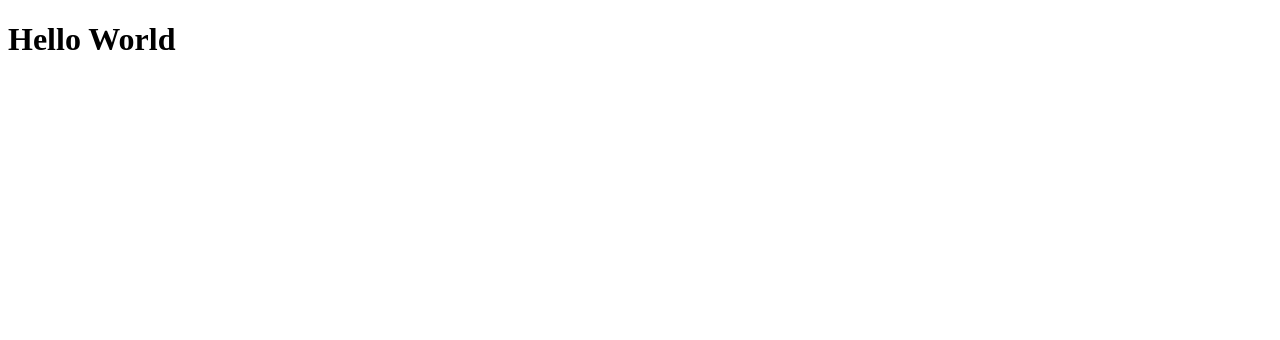
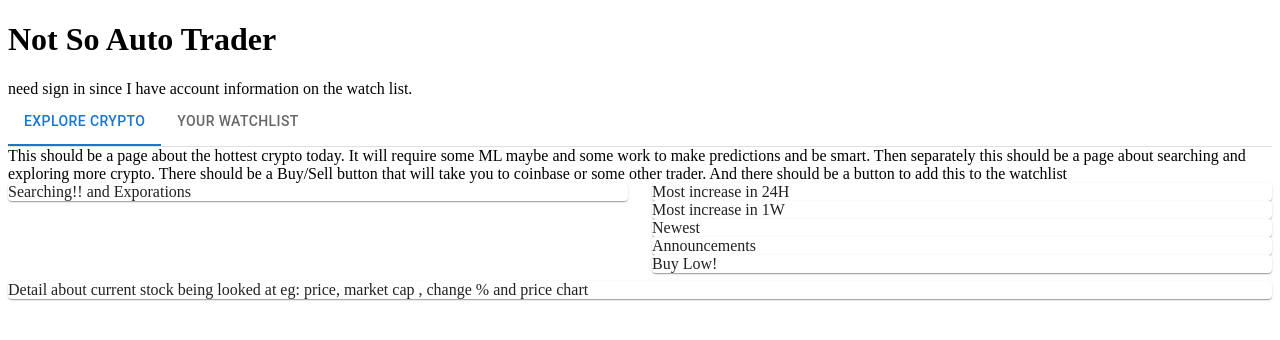
Before and after one commit to pjones2012/AutoTrader, a React app: page / in a window 1280 px wide. Shown: the top 340 px of the page. Built offline with nearby package versions, Linux system fonts and the light colour scheme.

Commit message:
Organizing Application

```diff
--- a/src/App.tsx
+++ b/src/App.tsx
@@ -1,3 +1,28 @@
+import React from 'react';
+import { Box, Tabs, Tab } from '@mui/material';
+import { Panel1 }  from './Panel1';
+import { Panel2 } from './Panel2';
+//import { TabPanel } from '@mui/lab';
+
 export const App = () => {
-  return <h1>Hello World</h1>
+  const [value, setValue] = React.useState(0);
+
+  const handleChange = (event, newValue) => {
+    //event.preventDefault();
+    setValue(newValue);
+  };
+
+  return (
+  <React.Fragment >
+    <h1>Not So Auto Trader</h1>
+    <div> need sign in since I have account information on the watch list. </div>
+    <Box sx={{ borderBottom: 1, borderColor: 'divider' }}>
+      <Tabs value={value} onChange={handleChange} aria-label="basic tabs example">
+        <Tab label="Explore Crypto" />
+        <Tab label="Your WatchList"  />
+      </Tabs>
+    </Box>
+    {value === 0 && <Panel1 />}
+    {value === 1 && <Panel2 />}
+  </React.Fragment> );
 }
--- /dev/null
+++ b/src/Panel1.tsx
@@ -0,0 +1,31 @@
+import React from 'react';
+import { Card, Grid } from '@mui/material';
+
+export const Panel1 = () => {
+  //const [value, setValue] = React.useState(0);
+
+  //const handleChange = (event, newValue) => {
+    //event.preventDefault();
+    //setValue(newValue);
+  //};
+
+  return (
+  <React.Fragment >
+    <div> This should be a page about the hottest crypto today. It will require some ML maybe and some work to make predictions and be smart.  Then separately this should be a page about searching and exploring more crypto. There should be a Buy/Sell button that will take you to coinbase or some other trader. And there should be a button to add this to the watchlist</div>
+    <Grid container rowSpacing={1} columnSpacing={{ xs: 1, sm: 2, md: 3 }}>
+      <Grid item xs={6}>
+        <Card>Searching!! and Exporations</Card>
+      </Grid>
+      <Grid item xs={6}>
+        <Card>Most increase in 24H</Card>
+        <Card>Most increase in 1W</Card>
+        <Card>Newest</Card>
+        <Card>Announcements</Card>
+        <Card>Buy Low! </Card>
+      </Grid>
+      <Grid item xs={12}>
+        <Card>Detail about current stock being looked at eg: price, market cap , change % and price chart </Card>
+      </Grid>
+    </Grid>
+  </React.Fragment>);
+}
--- /dev/null
+++ b/src/Panel2.tsx
@@ -0,0 +1,26 @@
+import React from 'react';
+import { Card, Grid } from '@mui/material';
+
+export const Panel2 = () => {
+  //const [value, setValue] = React.useState(0);
+
+  //const handleChange = (event, newValue) => {
+    //event.preventDefault();
+    //setValue(newValue);
+  //};
+
+  return (
+    <React.Fragment>
+      <div> This should be a page The currencies that are on the account holders watch list. There should be a button to remove from the watch list</div>
+      <Grid container rowSpacing={1} columnSpacing={{ xs: 1, sm: 2, md: 3 }}>
+        <Grid item xs={6}>
+          <Card>Card for each watch list item</Card>
+
+        </Grid>
+        <Grid item xs={6}>
+          <Card>Updated on the selected card.</Card>
+        </Grid>
+
+      </Grid>
+    </React.Fragment>);
+}
```
Also changed, not shown: package.json (+7 -1 lines), 2 other files (tests, documents, lock files or other folders).
